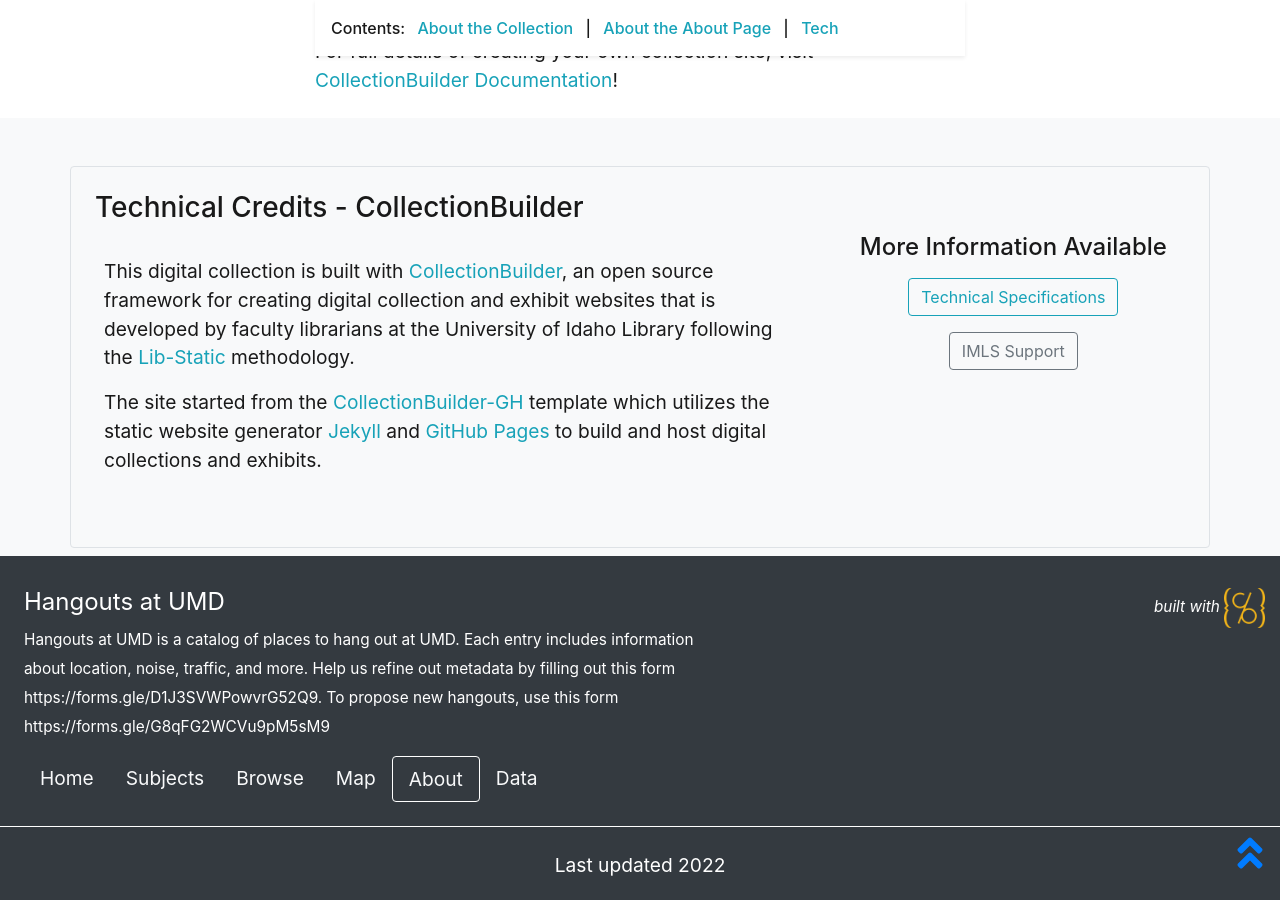
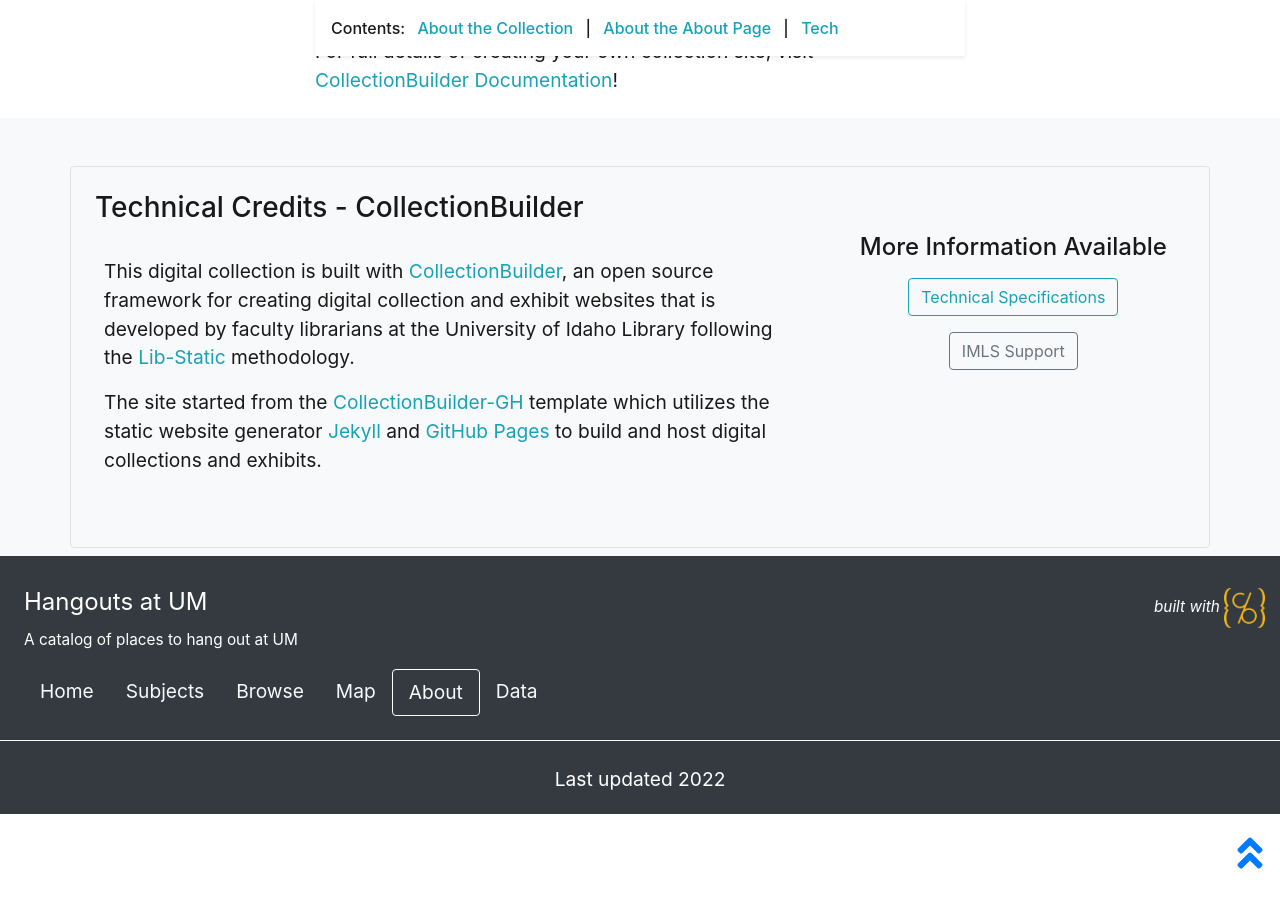
Before and after one commit to Bodarnn/hum, a Jekyll site: the page built from pages/about.md, in a window 1280 px wide and 900 px high, scrolled down 900 px. Built offline with Jekyll 4.4.1, drawn with Linux system fonts in a browser that asks for light colours; some of the changed text lies outside the part shown.

Commit message:
Update _config.yml

```diff
--- a/_config.yml
+++ b/_config.yml
@@ -20,12 +20,12 @@
 # SITE SETTINGS
 #
 # title of site appears in banner
-title: Hangouts at UMD
+title: Hangouts at UM
 # tagline, a short phrase that will appear throughout the site in the top banner
 tagline: Find the best place for you
 # description appears in meta tags and other locations
 # this description might appear in search result lists, keep around 160 characters max
-description: "Hangouts at UMD is a catalog of places to hang out at UMD. Each entry includes information about location, noise, traffic, and more. Help us refine out metadata by filling out this form https://forms.gle/D1J3SVWPowvrG52Q9. To propose new hangouts, use this form https://forms.gle/G8qFG2WCVu9pM5sM9"
+description: "A catalog of places to hang out at UM"
 # creator of the digital collection, to appear in meta tags; we typically use our GitHub usernames but feel free to just use your name
 author: Bodarnn
 
```
